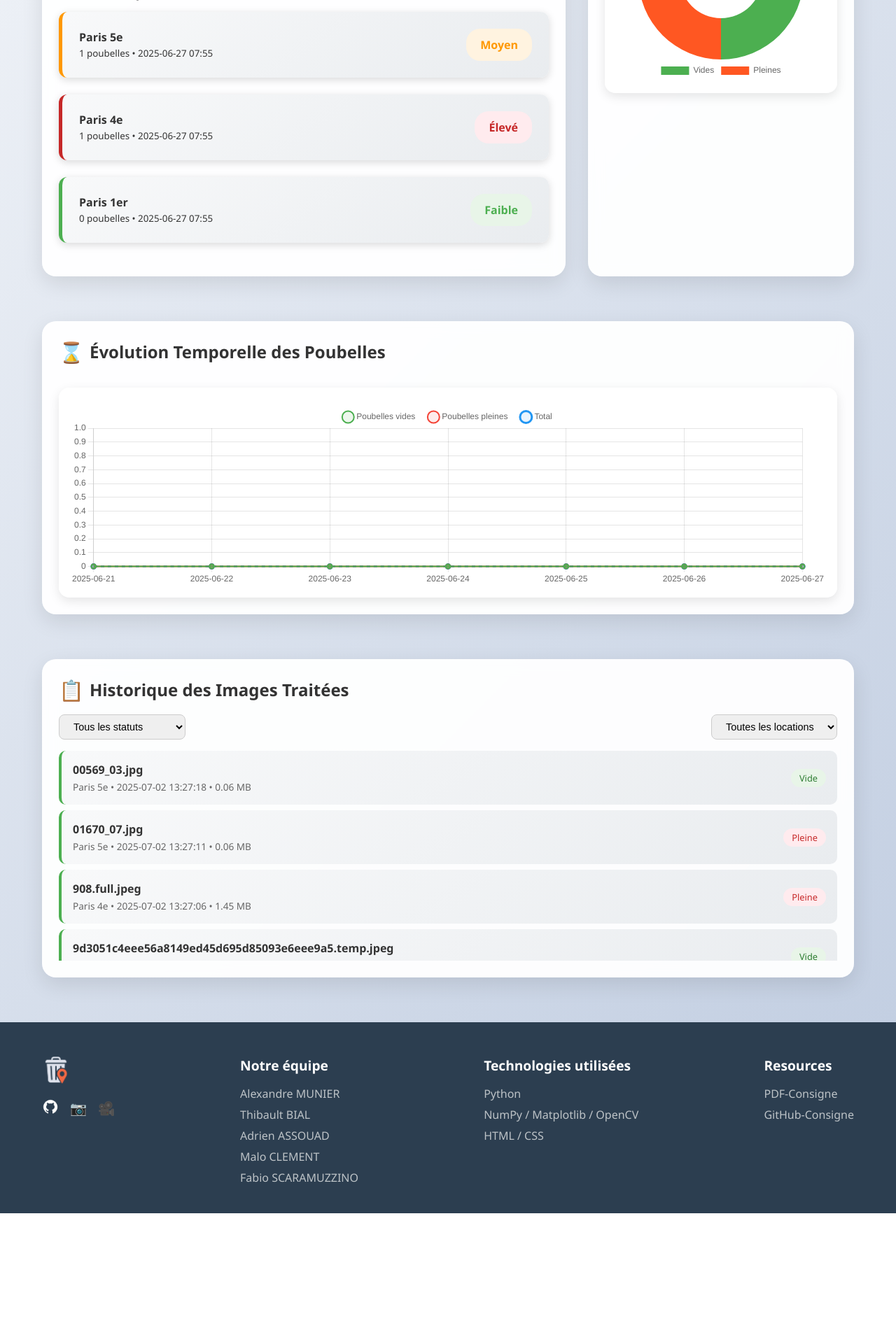
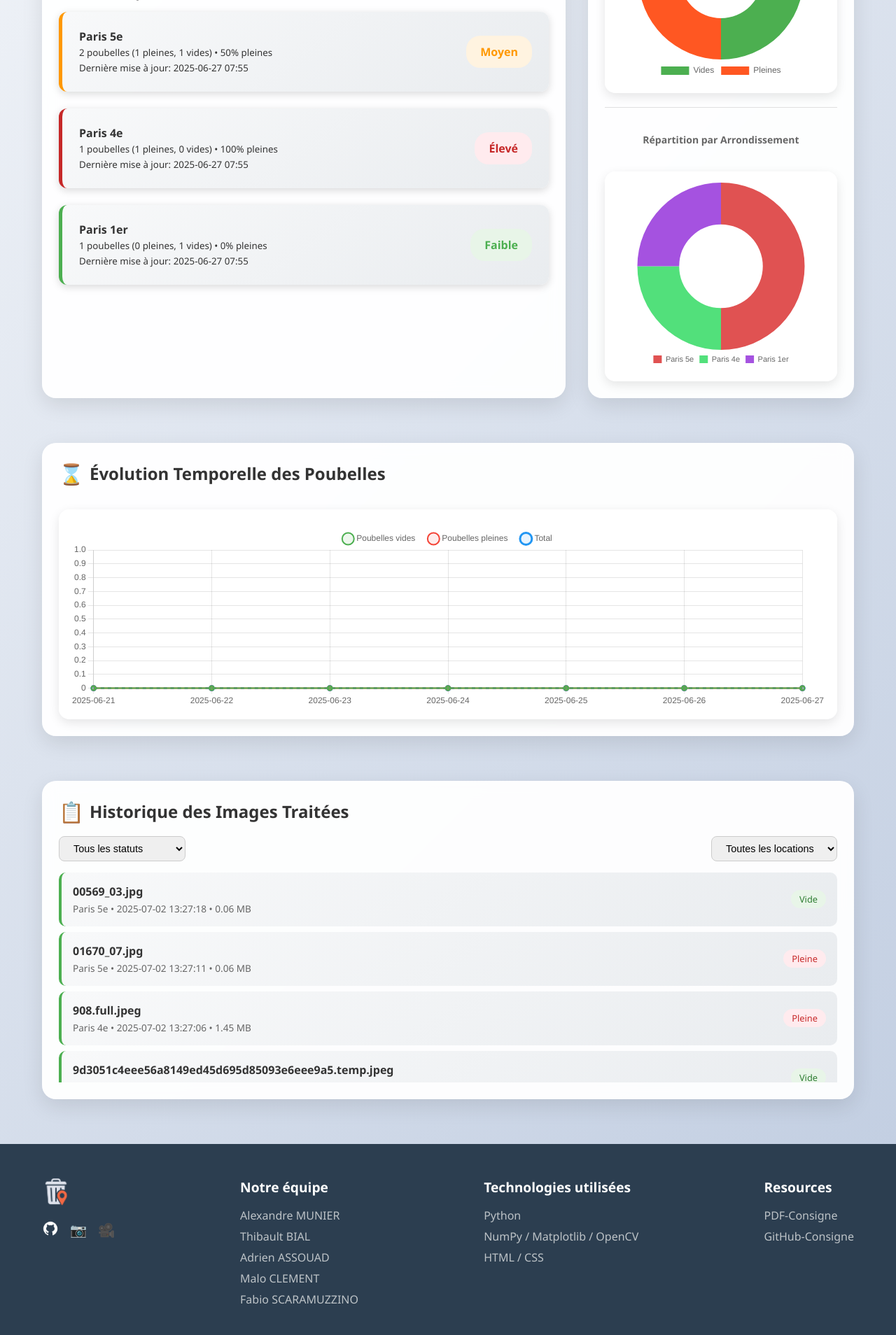
Before and after one commit to AdrienAssd/Trash_Track, a Flask app: page /dashboard.html in a window 1280 px wide. Shown: the part 675-2583 px from the top of the page at 70% size. Before the commit the page ends 2409 px from the top, so only its background shows below. Run offline with Flask 3, Linux system fonts and the light colour scheme; data comes from the database, SQL or seed files in the repository; both versions use the stored data as it was after the commit.

Commit message:
visuels supplémentaires et modif style

```diff
--- a/app.py
+++ b/app.py
@@ -1,3 +1,6 @@
+# ================================================================
+# IMPORTS ET CONFIGURATION
+# ================================================================
 import json
 import os
 import sqlite3
@@ -85,6 +88,10 @@ def init_db():
 
 init_db()
 
+# ================================================================
+# FONCTIONS UTILITAIRES POUR LE TRAITEMENT D'IMAGES
+# ================================================================
+
 def allowed_file(filename):
     return '.' in filename and filename.rsplit('.', 1)[1].lower() in app.config['ALLOWED_EXTENSIONS']
 
@@ -156,6 +163,10 @@ def predict_image_category(filepath):
     pred = model.predict(img_array)[0][0]
     label = "dirty" if pred > 0.5 else "clean"
     return label
+
+# ================================================================
+# FONCTIONS UTILITAIRES POUR LA GÉOLOCALISATION
+# ================================================================
 
 def generate_random_paris_coordinates(seed_id):
     """
@@ -377,6 +388,10 @@ def get_paris_district_from_coordinates(lat, lng):
             closest_district = district["name"]
 
     return closest_district
+
+# ================================================================
+# ROUTES FLASK - INTERFACE WEB
+# ================================================================
 
 @app.route('/', methods=['GET', 'POST'])
 def home():
@@ -719,7 +734,10 @@ def dashboard_data():
                 risk_zones.append({
                     'location': location,
                     'level': level,
-                    'count': stats['full'],
+                    'count': stats['total'],  # Nombre total de poubelles dans l'arrondissement
+                    'fullCount': stats['full'],  # Nombre de poubelles pleines
+                    'emptyCount': stats['empty'],  # Nombre de poubelles vides
+                    'fullPercentage': round(local_full_percentage, 1),  # Pourcentage de pleines
                     'lastUpdate': datetime.now().strftime('%Y-%m-%d %H:%M')
                 })
 
@@ -730,9 +748,21 @@ def dashboard_data():
                     'location': 'Zone Centre',
                     'level': 'low',
                     'count': 0,
+                    'fullCount': 0,
+                    'emptyCount': 0,
+                    'fullPercentage': 0,
                     'lastUpdate': datetime.now().strftime('%Y-%m-%d %H:%M')
                 }
             ]
+
+        # Préparer les données de répartition géographique
+        location_distribution = {}
+        for location, stats in location_stats.items():
+            location_distribution[location] = stats['total']
+
+        # Si aucune donnée de localisation, ajouter des données par défaut
+        if not location_distribution:
+            location_distribution = {'Zone Centre': 0}
 
         return {
             'stats': {
@@ -753,6 +783,10 @@ def dashboard_data():
                 'uploads': [timeline_data[date] for date in sorted(timeline_data.keys())],
                 'emptyUploads': [timeline_empty[date] for date in sorted(timeline_empty.keys())],
                 'fullUploads': [timeline_full[date] for date in sorted(timeline_full.keys())]
+            },
+            'locationData': {
+                'locations': list(location_distribution.keys()),
+                'counts': list(location_distribution.values())
             },
             'historyData': history_data[:50],  # Limiter aux 50 dernières images
             'riskZones': risk_zones
@@ -1146,6 +1180,10 @@ def clear_history():
 #    le 2e (plus petit) a 6x6 cellules, etc.
 # ================================================================
 
+# ================================================================
+# FONCTIONS UTILITAIRES POUR LES MÉTADONNÉES EXIF
+# ================================================================
+
 def extract_exif_metadata(filepath):
     """
     Extrait les métadonnées EXIF d'une image (date et géolocalisation)
--- a/apropos.html
+++ b/apropos.html
@@ -15,7 +15,7 @@
             <nav class="nav">
                 <a href="/" class="nav-link">Accueil</a>
                 <a href="dashboard.html" class="nav-link">Dashboard</a>
-                <a href="apropos.html" class="nav-link">À propos</a>
+                <a href="apropos.html" class="nav-link active">À propos</a>
                 <a href="/historique" class="nav-link">Historique</a>
                 <a href="contact.html" class="nav-link">Contact</a>
             </nav>
--- a/contact.html
+++ b/contact.html
@@ -81,7 +81,7 @@
                 <a href="dashboard.html" class="nav-link">Dashboard</a>
                 <a href="apropos.html" class="nav-link">À propos</a>
                 <a href="/historique" class="nav-link">Historique</a>
-                <a href="contact.html" class="nav-link">Contact</a>
+                <a href="contact.html" class="nav-link active">Contact</a>
             </nav>
         </div>
     </header>
--- a/dashboard.html
+++ b/dashboard.html
@@ -24,7 +24,7 @@
             </div>
             <nav class="nav">
                 <a href="/" class="nav-link">Accueil</a>
-                <a href="/dashboard.html" class="nav-link">Dashboard</a>
+                <a href="/dashboard.html" class="nav-link active">Dashboard</a>
                 <a href="/apropos.html" class="nav-link">À propos</a>
                 <a href="/historique" class="nav-link">Historique</a>
                 <a href="/contact.html" class="nav-link">Contact</a>
@@ -89,6 +89,19 @@
 
                     <div class="chart-container">
                         <canvas id="binChart"></canvas>
+                    </div>
+
+                    <!-- Séparateur visuel -->
+                    <div style="border-top: 1px solid #e0e0e0; margin: 20px 0;"></div>
+
+                    <!-- Titre pour la répartition géographique -->
+                    <h3 style="text-align: center; color: #666; margin-bottom: 15px; font-size: 14px;">
+                        <span class="card-icon"></span>
+                        Répartition par Arrondissement
+                    </h3>
+
+                    <div class="chart-container">
+                        <canvas id="locationChart"></canvas>
                     </div>
                 </div>
             </div>
@@ -187,6 +200,7 @@
         let uploadStats = {};
         let fileSizeData = {};
         let timelineData = {};
+        let locationData = {};
         let riskZones = [];
         let historyData = [];
 
@@ -205,6 +219,7 @@
                 uploadStats = dashboardData.stats;
                 fileSizeData = dashboardData.fileSizeData;
                 timelineData = dashboardData.timelineData;
+                locationData = dashboardData.locationData;
 
                 riskZones = dashboardData.riskZones;
                 historyData = dashboardData.historyData;
@@ -239,6 +254,10 @@
                 emptyUploads: [],
                 fullUploads: []
             };
+            locationData = {
+                locations: [],
+                counts: []
+            };
             riskZones = [];
             historyData = [];
         }
@@ -247,6 +266,7 @@
         let currentMarkers = [];
         let currentTimelineChart = null;
         let currentBinChart = null;
+        let currentLocationChart = null;
 
         // Initialisation de la carte avec zones à risque
         function initMap() {
@@ -425,6 +445,54 @@
             });
         }
 
+        // Initialisation du graphique de répartition géographique
+        function initLocationChart() {
+            const ctx = document.getElementById('locationChart').getContext('2d');
+
+            // Détruire le graphique existant s'il y en a un
+            if (currentLocationChart) {
+                currentLocationChart.destroy();
+            }
+
+            // Génération de couleurs dynamiques pour les arrondissements
+            const generateColors = (count) => {
+                const colors = [];
+                for (let i = 0; i < count; i++) {
+                    const hue = (i * 137.508) % 360; // Nombre d'or pour une répartition harmonieuse
+                    colors.push(`hsl(${hue}, 70%, 60%)`);
+                }
+                return colors;
+            };
+
+            currentLocationChart = new Chart(ctx, {
+                type: 'doughnut',
+                data: {
+                    labels: locationData.locations,
+                    datasets: [{
+                        data: locationData.counts,
+                        backgroundColor: generateColors(locationData.locations.length),
+                        borderWidth: 0
+                    }]
+                },
+                options: {
+                    responsive: true,
+                    maintainAspectRatio: false,
+                    plugins: {
+                        legend: {
+                            position: 'bottom',
+                            labels: {
+                                boxWidth: 12,
+                                padding: 8,
+                                font: {
+                                    size: 11
+                                }
+                            }
+                        }
+                    }
+                }
+            });
+        }
+
         // Graphique d'évolution temporelle avec trois courbes
         function initTimelineChart() {
             const ctx = document.getElementById('timelineChart').getContext('2d');
@@ -517,7 +585,8 @@
                 riskItem.innerHTML = `
                     <div>
                         <strong>${zone.location}</strong><br>
-                        <small>${zone.count} poubelles • ${zone.lastUpdate}</small>
+                        <small>${zone.count} poubelles (${zone.fullCount} pleines, ${zone.emptyCount} vides) • ${zone.fullPercentage}% pleines</small><br>
+                        <small>Dernière mise à jour: ${zone.lastUpdate}</small>
                     </div>
                     <div class="risk-level risk-${zone.level}">
                         ${zone.level === 'high' ? 'Élevé' : zone.level === 'medium' ? 'Moyen' : 'Faible'}
@@ -594,8 +663,11 @@
             document.getElementById('total-uploads').textContent = uploadStats.totalUploads || 0;
             document.getElementById('total-bins').textContent = uploadStats.totalBins || 0;
             document.getElementById('avg-file-size').textContent = (uploadStats.avgFileSize || 0) + ' MB';
-            document.getElementById('empty-percentage').textContent = (uploadStats.emptyPercentage || 0) + '%';
-            document.getElementById('full-percentage').textContent = (uploadStats.fullPercentage || 0) + '%';
+
+            // Mettre à jour le combined-percentage avec les vraies données
+            const emptyPercentage = uploadStats.emptyPercentage || 0;
+            const fullPercentage = uploadStats.fullPercentage || 0;
+            document.getElementById('combined-percentage').textContent = `${emptyPercentage}% / ${fullPercentage}%`;
         }
 
         // Fonction pour rafraîchir le dashboard
@@ -606,6 +678,7 @@
             // Mettre à jour tous les composants
             updateMapMarkers();
             initChart();
+            initLocationChart();
             initTimelineChart();
             generateRiskZones();
             generateHistory();
@@ -634,6 +707,7 @@
             // Initialiser tous les composants avec les vraies données
             initMap();
             initChart();
+            initLocationChart();
             initTimelineChart();
             generateRiskZones();
             generateHistory();
--- a/static/styles.css
+++ b/static/styles.css
@@ -2,6 +2,11 @@
     margin: 0;
     padding: 0;
     box-sizing: border-box;
+}
+
+html {
+    overflow-x: hidden;
+    scroll-behavior: smooth;
 }
 
 body {
@@ -11,12 +16,18 @@ body {
     color: #333;
     display: flex;
     flex-direction: column;
+    width: 100vw;
+    max-width: 100vw;
+    overflow-x: hidden;
 }
 
 .container {
     max-width: 1200px;
+    min-width: 320px;
     margin: 0 auto;
     padding: 0 20px;
+    width: 100%;
+    box-sizing: border-box;
 }
 
 /* Header Styles */
@@ -74,6 +85,23 @@ body {
 
 .nav-link:hover {
     color: #4CAF50;
+}
+
+.nav-link.active {
+    color: #4CAF50;
+    font-weight: 700;
+    position: relative;
+}
+
+.nav-link.active::after {
+    content: '';
+    position: absolute;
+    bottom: -5px;
+    left: 0;
+    right: 0;
+    height: 2px;
+    background: #4CAF50;
+    border-radius: 1px;
 }
 
 .nav-link:first-child {
--- a/templates/index.html
+++ b/templates/index.html
@@ -13,7 +13,7 @@
                 <img src="{{ url_for('static', filename='images/Logo_TrashTrack.png') }}" alt="TrashTrack" class="logo-img">
             </div>
             <nav class="nav">
-                <a href="{{ url_for('home') }}" class="nav-link">Accueil</a>
+                <a href="{{ url_for('home') }}" class="nav-link active">Accueil</a>
                 <a href="/dashboard.html" class="nav-link">Dashboard</a>
                 <a href="/apropos.html" class="nav-link">À propos</a>
                 <a href="{{ url_for('historique') }}" class="nav-link">Historique</a>
```
Also changed, not shown: database.db, static/uploads/edge/00569_03_edges.png (added), static/uploads/edge/01670_07_edges.png (added), static/uploads/edge/908.full_edges.png (added), static/uploads/edge/9d3051c4eee56a8149ed45d695d85093e6eee9a5.temp_edges.png (added), static/uploads/histogramme/00569_03_histogram.png (added), static/uploads/histogramme/01670_07_histogram.png (added), static/uploads/histogramme/908.full_histogram.png (added), static/uploads/histogramme/9d3051c4eee56a8149ed45d695d85093e6eee9a5.temp_histogram.png (added), static/uploads/userImg/00569_03.jpg (added), static/uploads/userImg/01670_07.jpg (added), static/uploads/userImg/908.full.jpeg (added), static/uploads/userImg/9d3051c4eee56a8149ed45d695d85093e6eee9a5.temp.jpeg (added).
